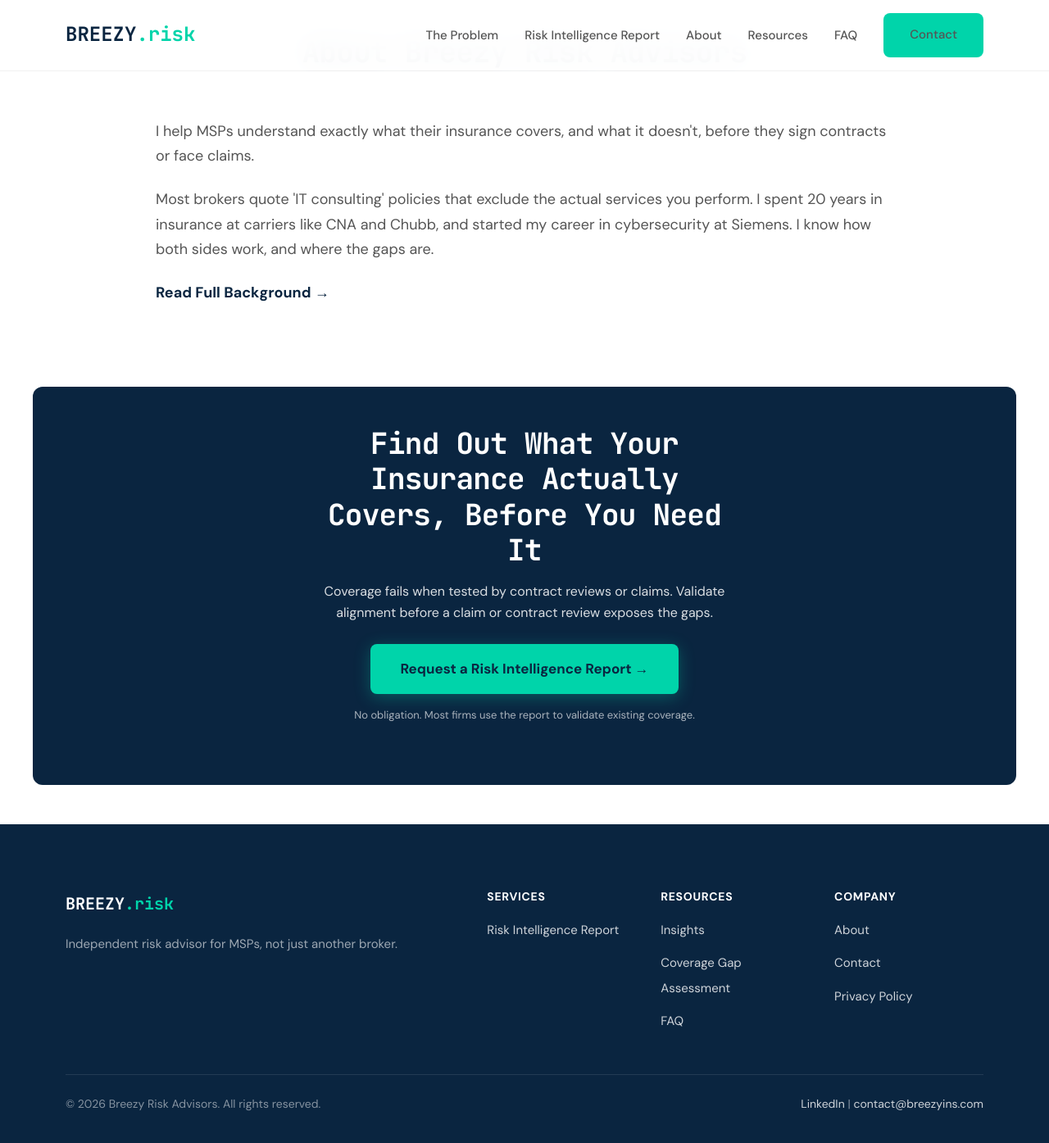
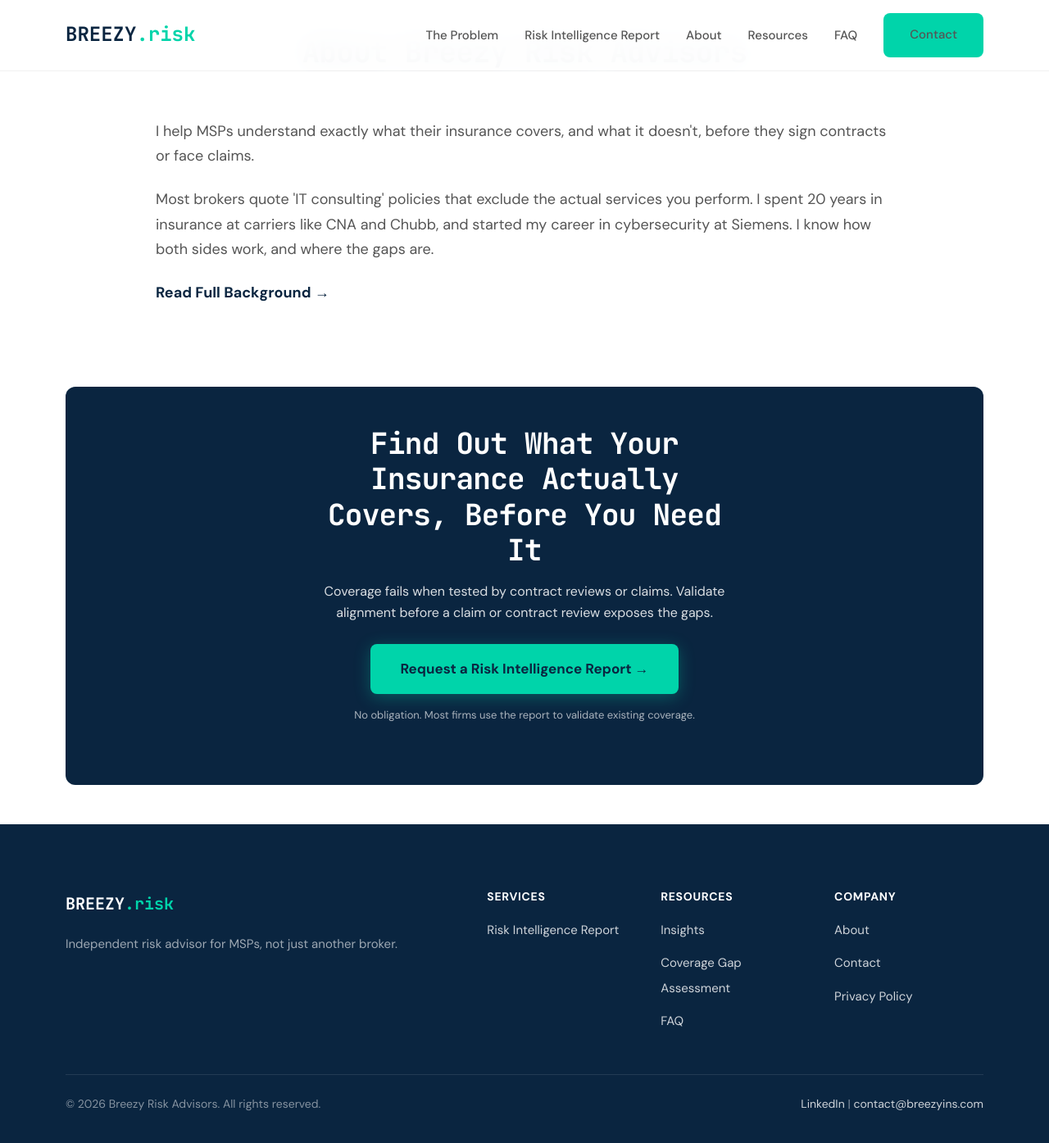
Before and after one commit to joeproe1/breezyins.com, a Jekyll site: the page built from index.html, in a window 1280 px wide and 1400 px high, scrolled down 2078 px. Shown: the top 1395 px of the window at 82% size. Built offline with Jekyll 4.4.1, drawn with Linux system fonts in a browser that asks for light colours.

Commit message:
Match homepage CTA width to blog post CTA width
Reduced max-width by 80px (container padding) so the homepage CTA
matches the width of the CTA on individual blog posts.

Co-Authored-By: Claude Opus 4.6 <noreply@anthropic.com>

```diff
--- a/_sass/_pages.scss
+++ b/_sass/_pages.scss
@@ -119,7 +119,7 @@
     background: $primary;
     padding: 48px 40px;
     margin: 0 auto 48px;
-    max-width: $container-max;
+    max-width: $container-max - 80px;
     border-radius: 12px;
 
     .cta-banner-inner {
```
